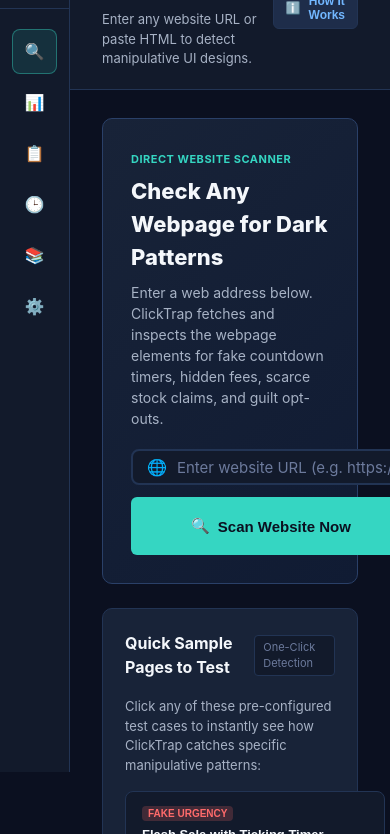
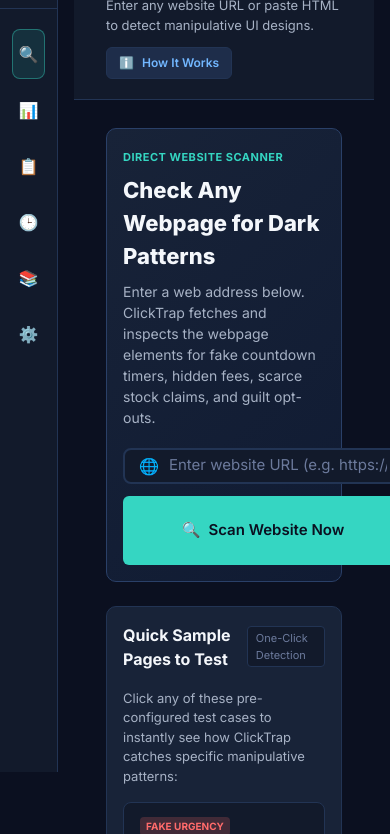
Before and after one commit to nethradas03-eng/clickdark, a browser extension: page dashboard/index.html in a window 390 px wide. Shown: the part 72-906 px from the top of the page. Drawn offline with Linux system fonts and the light colour scheme.

Commit message:
Improve dashboard typography and mobile layout

```diff
--- a/dashboard/dashboard.css
+++ b/dashboard/dashboard.css
@@ -1221,3 +1221,27 @@
   .report-details-grid { grid-template-columns: 1fr; }
   .url-input-group { flex-direction: column; }
 }
+
+
+/* Typography, control consistency and small-screen safeguards */
+html { -webkit-text-size-adjust: 100%; }
+body {
+  font-family: Inter, "Segoe UI", Roboto, Arial, sans-serif;
+  font-synthesis: none;
+  text-rendering: optimizeLegibility;
+}
+button, input, textarea, select { font: inherit; }
+button, a { -webkit-tap-highlight-color: transparent; }
+:focus-visible { outline: 3px solid var(--accent-cyan); outline-offset: 3px; }
+img { max-width: 100%; }
+@media (max-width: 640px) {
+  .sidebar { width: 58px; }
+  .content-stage { margin-left: 58px; padding: 16px; }
+  .top-nav { gap: 12px; align-items: flex-start; flex-wrap: wrap; }
+  .top-right { width: 100%; }
+  .stats-grid { grid-template-columns: 1fr; }
+  .sample-pills-grid { grid-template-columns: 1fr; }
+  .card { padding: 16px; }
+  .report-header-card { flex-direction: column; align-items: flex-start; gap: 16px; }
+  .edu-grid { grid-template-columns: 1fr; }
+}
```
